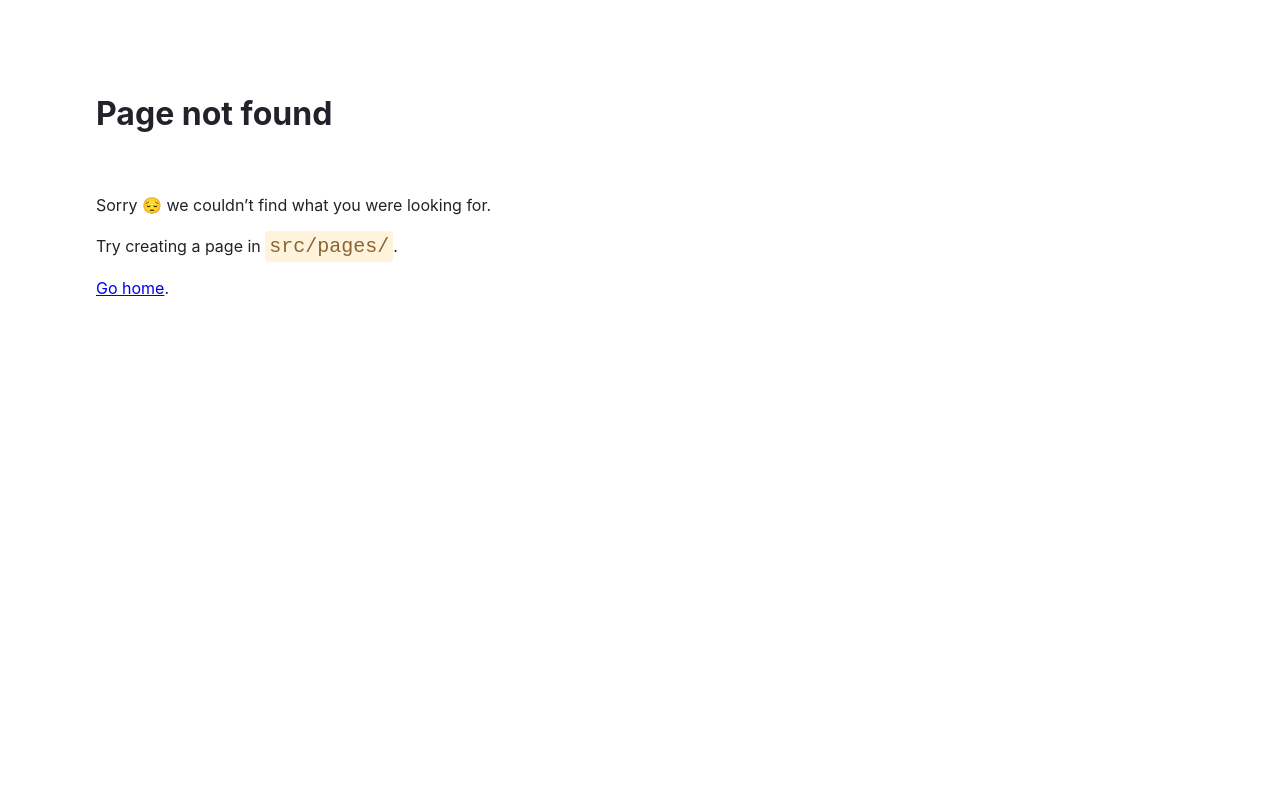
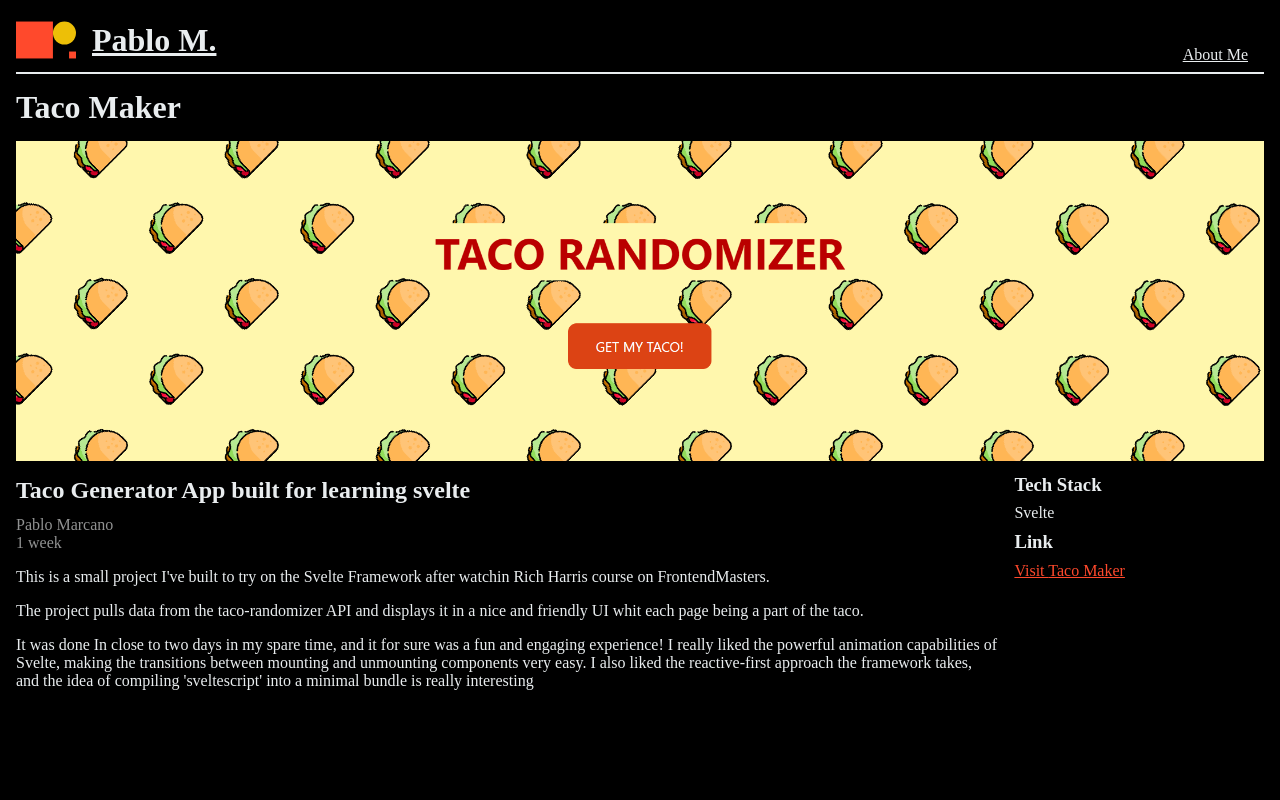
Before and after one commit to Pablosky12/portfolio-v2, a Gatsby site: page /showcase/2 in a window 1280 px wide. Before the commit this address had no page. Shown: the top 800 px of the page. Built offline with nearby package versions, Linux system fonts and the light colour scheme; Gatsby itself is replaced by a stand-in of ours; some packages are replaced by stand-ins of ours; what typography-theme-lawton would draw is missing.

Commit message:
add taco maker to showcase

```diff
--- a/src/components/ProjectShowcase.js
+++ b/src/components/ProjectShowcase.js
@@ -40,6 +40,10 @@ function ProjectShowcase({
               <li>{x}</li>
             ))}
           </ul>
+          <h3>Link</h3>
+          <a href={link} target="_blank" rel="noopener noreferrer">
+            Visit {title}
+          </a>
         </section>
       </InfoContainer>
     </MainContainer>
@@ -68,6 +72,12 @@ const InfoContainer = styled.div`
     align-items: flex-start;
     justify-content: flex-start;
     flex: 1;
+    a {
+      color: ${({ theme }) => theme.contrast1};
+      &:active {
+        color: ${({ theme }) => theme.contrast1};
+      }
+    }
   }
 
   ul {
@@ -98,7 +108,8 @@ const InfoContainer = styled.div`
 
 const MainContainer = styled.main`
   color: ${({ theme }) => theme.text};
-  p,li {
+  p,
+  li {
     margin: 0;
   }
   h1,
--- /dev/null
+++ b/src/pages/showcase/2.js
@@ -0,0 +1,27 @@
+import React from "react";
+import Layout from "../../components/Layout";
+import ProjectShowcase from "../../components/projectShowcase";
+import taco from "../../images/taco.png";
+
+function Index() {
+  return (
+    <Layout>
+      <ProjectShowcase
+        title="Taco Maker"
+        img={{ src: taco, alt: "Taco generator homepage screenshot" }}
+        collaborators={["Pablo Marcano"]}
+        duration="1 week"
+        description={[
+          "This is a small project I've built to try on the Svelte Framework after watchin Rich Harris course on FrontendMasters.",
+          "The project pulls data from the taco-randomizer API and displays it in a nice and friendly UI whit each page being a part of the taco.",
+          "It was done In close to two days in my spare time, and it for sure was a fun and engaging experience! I really liked the powerful animation capabilities of Svelte, making the transitions between mounting and unmounting components very easy. I also liked the reactive-first approach the framework takes, and the idea of compiling 'sveltescript' into a minimal bundle is really interesting",
+        ]}
+        shortDesc="Taco Generator App built for learning svelte"
+        link="https://taco-maker.vercel.app/"
+        techStack={["Svelte"]}
+      />
+    </Layout>
+  );
+}
+
+export default Index;
```
Also changed, not shown: src/pages/index.js (+15 -4 lines), src/pages/resume.js (+10 -8 lines), src/images/taco-small.png (added), src/images/taco.png (added).
